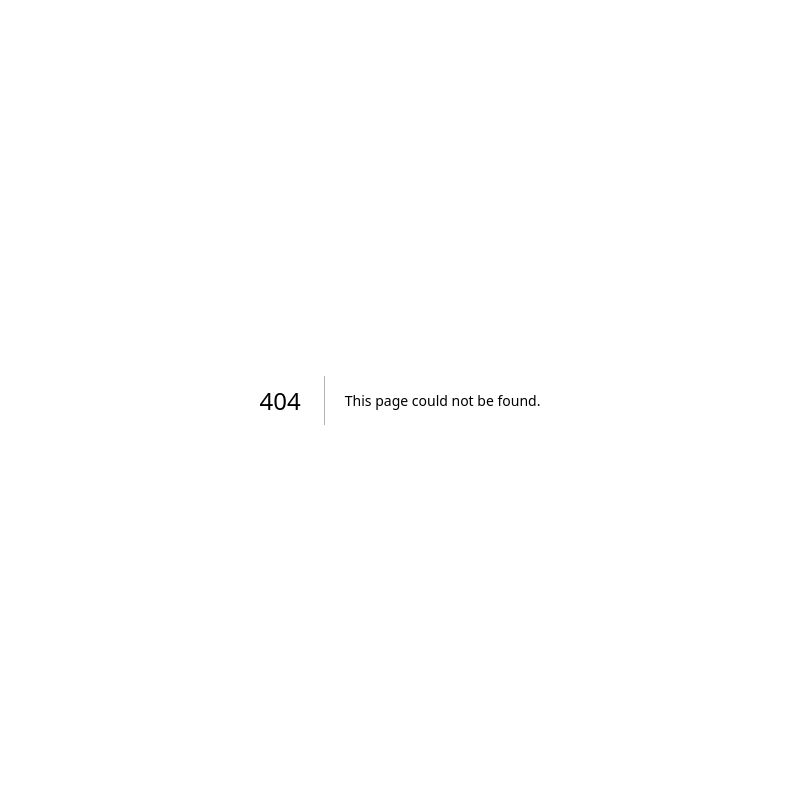
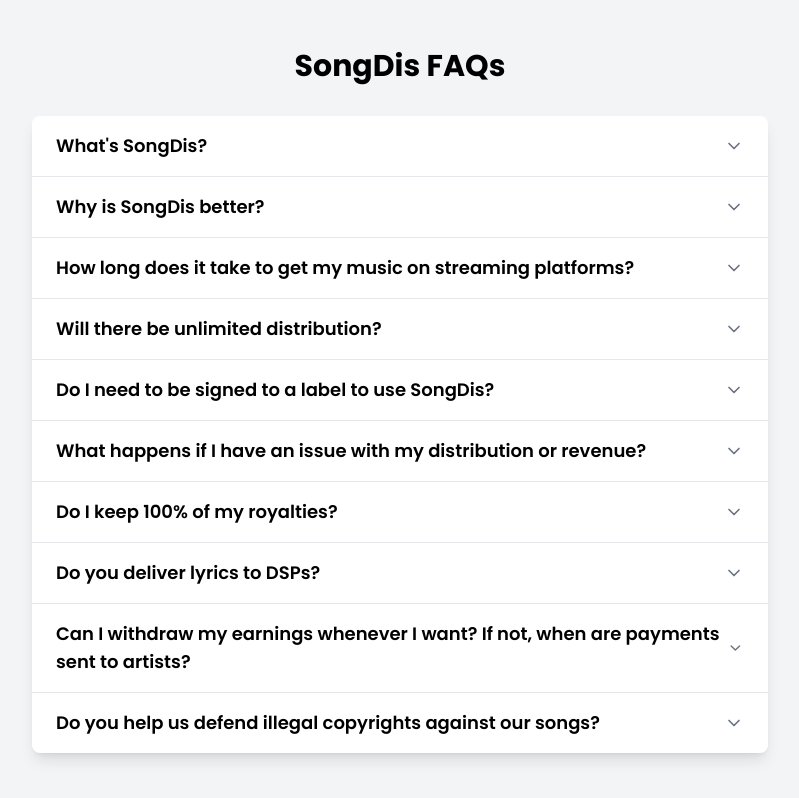
Before and after one commit to UgwuObed/songdis.com, a Next.js app: page /FAQ in a window 1280 px wide. Before the commit this address had no page. Shown: the top 798 px of the page, without its empty margins (240-1039 px from the left). Built offline with nearby package versions, Linux system fonts and the light colour scheme; a web font is replaced by a local one.

Commit message:
Add FAQ page and integrate with Navbar for improved user navigation

```diff
--- /dev/null
+++ b/app/FAQ/page.tsx
@@ -0,0 +1,10 @@
+"use client";
+import FAQ from '../components/Navbar/Faq';
+
+export default function FaqPage() {
+  return (
+    <div className="flex items-center justify-center min-h-screen bg-gray-100">
+      <FAQ />
+    </div>
+  );
+}
--- a/app/components/Home/payment.tsx
+++ b/app/components/Home/payment.tsx
@@ -149,35 +149,36 @@
           </p>
 
          {/* Promo Code Section */}
-          <div className="mt-4">
+<div className="mt-4 w-full">
   {!showPromoInput ? (
     <button
       onClick={() => setShowPromoInput(true)}
-                className="text-red-600 hover:text-red-700 underline"
+      className="text-red-600 hover:text-red-700 underline w-full text-center"
     >
-                Have a promo code for one month free?
+      Have a promo code for 14 days free?
     </button>
   ) : (
-              <div className="flex flex-col items-center space-y-2">
-                <div className="flex justify-center items-center space-x-2">
+    <div className="flex flex-col items-center space-y-3 w-full">
+      <div className="flex flex-col sm:flex-row w-full max-w-md space-y-2 sm:space-y-0 sm:space-x-2">
         <input
           type="text"
           value={promoCode}
           onChange={(e) => setPromoCode(e.target.value)}
           placeholder="Enter promo code"
-                    className="px-3 py-2 border border-gray-300 rounded-md focus:outline-none focus:ring-2 focus:ring-red-500"
+          className="w-full px-3 py-2 border border-gray-300 rounded-md focus:outline-none focus:ring-2 focus:ring-red-500"
         />
+        <div className="flex space-x-2">
           <button
             onClick={handlePromoCodeSubmit}
             disabled={promoLoading}
-                    className={`px-4 py-2 rounded-md ${
+            className={`flex-1 sm:flex-none px-4 py-2 rounded-md ${
               promoLoading
                 ? "bg-gray-400"
                 : "bg-red-600 hover:bg-red-700"
-                    } text-white`}
+            } text-white whitespace-nowrap`}
           >
             {promoLoading ? (
-                      <span className="flex items-center">
+              <span className="flex items-center justify-center">
                 <svg className="animate-spin h-5 w-5 mr-2" xmlns="http://www.w3.org/2000/svg" fill="none" viewBox="0 0 24 24" stroke="currentColor">
                   <path strokeLinecap="round" strokeLinejoin="round" strokeWidth={2} d="M12 6v6l4 2" />
                 </svg>
@@ -193,13 +194,14 @@
               setPromoError(null);
               setPromoCode("");
             }}
-                    className="text-gray-500 hover:text-gray-700"
+            className="px-4 py-2 text-gray-500 hover:text-gray-700"
           >
             Cancel
           </button>
         </div>
+      </div>
       {promoError && (
-                  <p className="text-red-600 text-sm">{promoError}</p>
+        <p className="text-red-600 text-sm text-center">{promoError}</p>
       )}
     </div>
   )}
--- a/app/components/Navbar/Drawerdata.tsx
+++ b/app/components/Navbar/Drawerdata.tsx
@@ -11,9 +11,10 @@
 interface DrawerdataProps {
   openSignIn: () => void;
   openSignUp: () => void;
+  openFaq: () => void;
 }
 
-const Data = ({ openSignIn, openSignUp }: DrawerdataProps) => {
+const Data = ({ openSignIn, openSignUp, openFaq }: DrawerdataProps) => {
   const navigation: NavigationItem[] = [
     {
       name: 'Distribute',
@@ -24,7 +25,12 @@
     { name: 'Services', href: '#services', current: false },
     { name: 'About', href: '#about', current: false },
     { name: 'Project', href: '#project', current: false },
-    { name: 'Help', href: '/', current: false },
+    {
+      name: 'FAQ',
+      href: '/FAQ',
+      current: false,
+      onClick: () => openFaq()
+    }
   ];
 
   function classNames(...classes: string[]) {
@@ -59,12 +65,20 @@
             <Link
               href="/auth/signin"
               className="block bg-lightblue w-full hover:bg-blue hover:text-white text-blue font-medium my-2 py-2 px-4 rounded text-center"
+              onClick={(e) => {
+                e.preventDefault();
+                openSignIn();
+              }}
             >
               Sign In
             </Link>
             <Link
               href="/auth/signup"
               className="block bg-lightblue w-full hover:bg-blue hover:text-white text-blue font-medium my-2 py-2 px-4 rounded text-center"
+              onClick={(e) => {
+                e.preventDefault();
+                openSignUp();
+              }}
             >
               Sign Up
             </Link>
@@ -74,4 +88,5 @@
     </div>
   );
 }
+
 export default Data;
--- /dev/null
+++ b/app/components/Navbar/Faq.tsx
@@ -0,0 +1,86 @@
+import React, { useState } from 'react';
+import { ChevronDown, ChevronUp } from 'lucide-react';
+
+
+const FAQItem = ({ question, answer }: { question: string; answer: string }) => {
+  const [isOpen, setIsOpen] = useState(false);
+
+  return (
+    <div className="border-b border-gray-200 last:border-0">
+      <button
+        className="w-full py-4 px-6 flex justify-between items-center hover:bg-gray-50 transition-colors"
+        onClick={() => setIsOpen(!isOpen)}
+      >
+        <h3 className="text-lg font-semibold text-left">{question}</h3>
+        {isOpen ? (
+          <ChevronUp className="w-5 h-5 text-gray-500" />
+        ) : (
+          <ChevronDown className="w-5 h-5 text-gray-500" />
+        )}
+      </button>
+      {isOpen && (
+        <div className="px-6 pb-4">
+          <p className="text-gray-600 whitespace-pre-wrap">{answer}</p>
+        </div>
+      )}
+    </div>
+  );
+};
+
+const FAQ = () => {
+  const faqs = [
+    {
+      question: "What's SongDis?",
+      answer: "SongDis provides independent artists and labels with co-management & simple music distribution to over 400+ platforms, including Spotify and Apple.\n\nEarn 100% of your revenue and expand your fan base across Africa and worldwide."
+    },
+    {
+      question: "Why is SongDis better?",
+      answer: "SongDis is an africa music distribution service built for artists at any stage of their careers, from beginners to established acts. Our system is user-friendly and provides simple royalty withdrawals, co-management support for growth, and full customer service 24/7. Whether you're just starting out or taking your music to the next level, SongDis is the perfect partner for your journey."
+    },
+    {
+      question: "How long does it take to get my music on streaming platforms?",
+      answer: "Typically, it takes between 1-7 days for your music to appear on most platforms after submission. However, we recommend submitting your music at least 3 weeks in advance of your planned release date. This allows ample time for platforms like Spotify and others to review your music, as well as creating more opportunities for playlist placements and editorial features.\n\nThe extra time gives you a better chance of securing prime spots on playlists, which can significantly increase your exposure."
+    },
+    {
+      question: "Will there be unlimited distribution?",
+      answer: "SongDis is proud to partner with an extensive network of over 400+ digital streaming platforms, including industry leaders like Spotify, Apple Music, Tidal, and TikTok. Our global reach and commitment to maximizing artists' exposure and earnings ensure that your music reaches the widest possible audience, allowing you to build your fanbase and generate revenue from every corner of the world."
+    },
+    {
+      question: "Do I need to be signed to a label to use SongDis?",
+      answer: "No, you don't need to be signed to a label. SongDis is open to both independent artists and labels, offering services that cater to all types of creators."
+    },
+    {
+      question: "What happens if I have an issue with my distribution or revenue?",
+      answer: "Our customer support team is here to help! If you face any issues with distribution, royalties, or anything else, feel free to reach out. We strive to resolve any problems as quickly as possible."
+    },
+    {
+      question: "Do I keep 100% of my royalties?",
+      answer: "Yes, you keep 100% of your royalties with our Starter and Growth plans. SongDis ensures that all revenue generated from your music goes directly to you, with no hidden fees or deductions."
+    },
+    {
+      question: "Do you deliver lyrics to DSPs?",
+      answer: "Yes we delivered but If you want your lyrics uploaded & time synced to DSPs, you may do so via Musixmatch. Musixmatch allows you to connect your verified digital streaming profiles and submit lyrics to platforms such as Spotify, Apple Music, Instagram, Shazam, Amazon and more. It also allows you to time-sync your lyrics, giving your fans the opportunity to read along."
+    },
+    {
+      question: "Can I withdraw my earnings whenever I want? If not, when are payments sent to artists?",
+      answer: "Earnings cannot be withdrawn at any time. Payments are sent to the payment information you've provided in your account once the minimum threshold of $50 is reached. Payments are processed within a week after the 15th of each month."
+    },
+    {
+      question: "Do you help us defend illegal copyrights against our songs?",
+      answer: "If you identify someone fraudulently uploading your music on other platforms, we can submit DMCAs for that content on your behalf."
+    }
+  ];
+
+  return (
+    <div className="max-w-3xl mx-auto py-12 px-4">
+      <h1 className="text-3xl font-bold text-center mb-8">SongDis FAQs</h1>
+      <div className="bg-white rounded-lg shadow-lg">
+        {faqs.map((faq, index) => (
+          <FAQItem key={index} question={faq.question} answer={faq.answer} />
+        ))}
+      </div>
+    </div>
+  );
+};
+
+export default FAQ;
--- a/app/components/Navbar/Navbar.tsx
+++ b/app/components/Navbar/Navbar.tsx
@@ -1,9 +1,10 @@
 import { Disclosure } from '@headlessui/react';
-import { Bars3Icon } from '@heroicons/react/24/outline';
+import { Bars3Icon, XMarkIcon } from '@heroicons/react/24/outline';
 import Link from 'next/link';
 import React from 'react';
 import Drawer from "./Drawer";
 import Drawerdata from "./Drawerdata";
+import FAQ from './Faq';
 
 
 interface NavigationItem {
@@ -17,6 +18,7 @@
     const [isDrawerOpen, setIsDrawerOpen] = React.useState(false);
     const [isSignInOpen, setIsSignInOpen] = React.useState(false);
     const [isRegisterOpen, setIsRegisterOpen] = React.useState(false);
+    const [isFaqOpen, setIsFaqOpen] = React.useState(false);
 
     const navigation: NavigationItem[] = [
         {
@@ -28,7 +30,12 @@
         { name: 'Services', href: '#services', current: false },
         { name: 'About', href: '#about', current: false },
         { name: 'Project', href: '#project', current: false },
-        { name: 'Help', href: '/', current: false },
+        {
+            name: 'FAQ',
+            href: '/FAQ',
+            current: false,
+            onClick: () => setIsFaqOpen(true)
+          },
     ];
 
     function classNames(...classes: string[]) {
@@ -87,8 +94,23 @@
                             <Link
                              className="px-4 py-2 text-lg font-medium text-white bg-red-600 hover:bg-red-700 border-lightgrey leafbutton"
                             href="/auth/signup">Sign Up</Link>
+
                         </div>
 
+                    {/* Add FAQ Modal */}
+                    {isFaqOpen && (
+                                    <div className="fixed inset-0 z-50 flex items-center justify-center bg-black bg-opacity-50">
+                                        <div className="relative w-full max-w-4xl max-h-[90vh] overflow-y-auto bg-white rounded-lg">
+                                            <button
+                                                onClick={() => setIsFaqOpen(false)}
+                                                className="absolute right-4 top-4 p-2 hover:bg-gray-100 rounded-full"
+                                            >
+                                                <XMarkIcon className="w-6 h-6" />
+                                            </button>
+                                            <FAQ />
+                                        </div>
+                                    </div>
+                                )}
 
 
                         {/* DRAWER ICON FOR MOBILE */}
@@ -101,6 +123,7 @@
                             <Drawerdata
                                 openSignIn={() => setIsSignInOpen(true)}
                                 openSignUp={() => setIsRegisterOpen(true)}
+                                openFaq={() => setIsFaqOpen(true)}
                             />
                         </Drawer>
                     </div>
--- a/app/components/Navbar/index.tsx
+++ b/app/components/Navbar/index.tsx
@@ -1,4 +1,5 @@
 "use client"
+import FAQ from './Faq';
 import Navbar from './Navbar';
 import React, { useEffect } from 'react';
 
@@ -37,6 +38,7 @@
     return (
         <>
             <Navbar />
+
         </>
     );
 }
```
Lines whose indentation alone changed are shown as unchanged.
